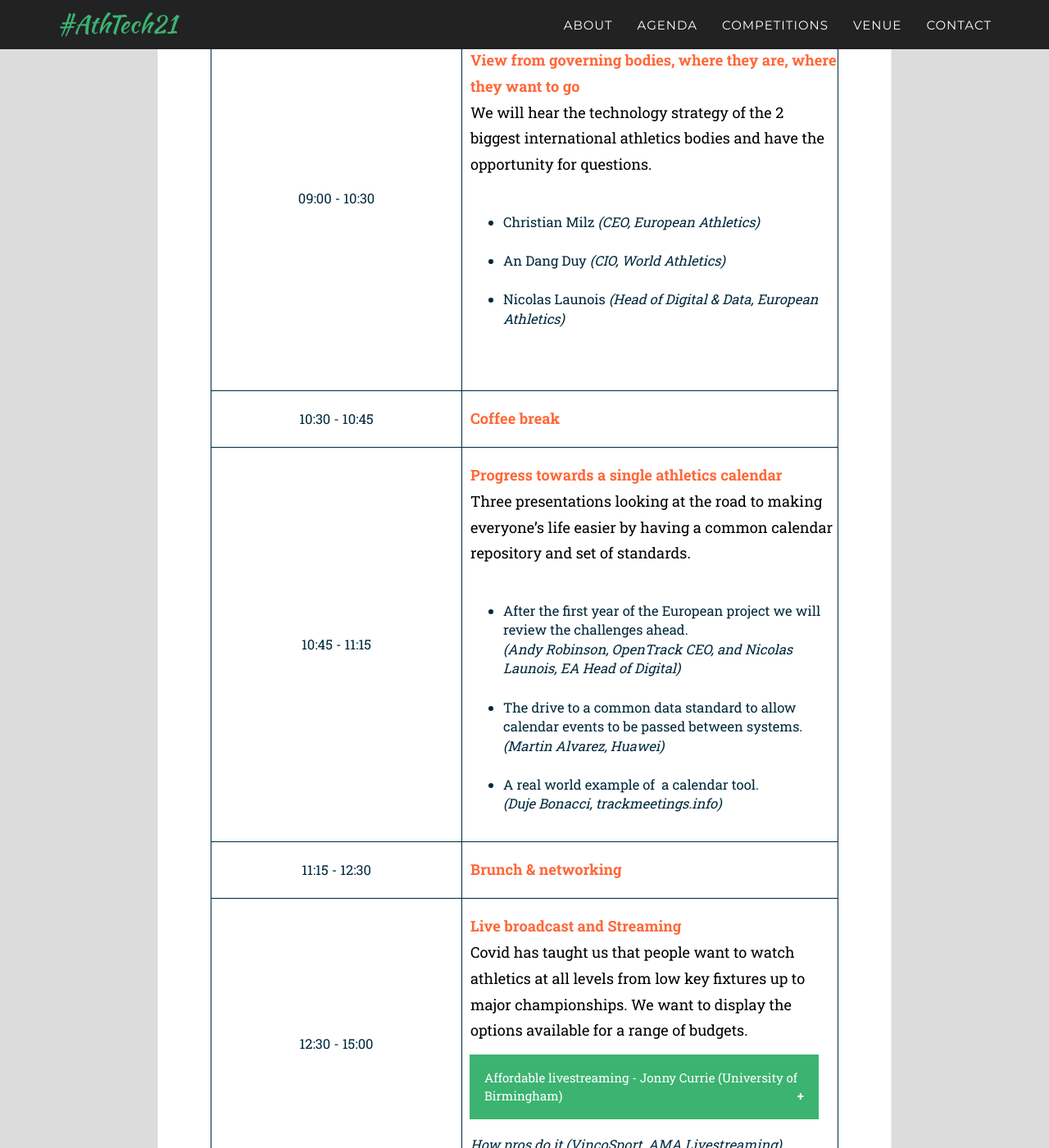
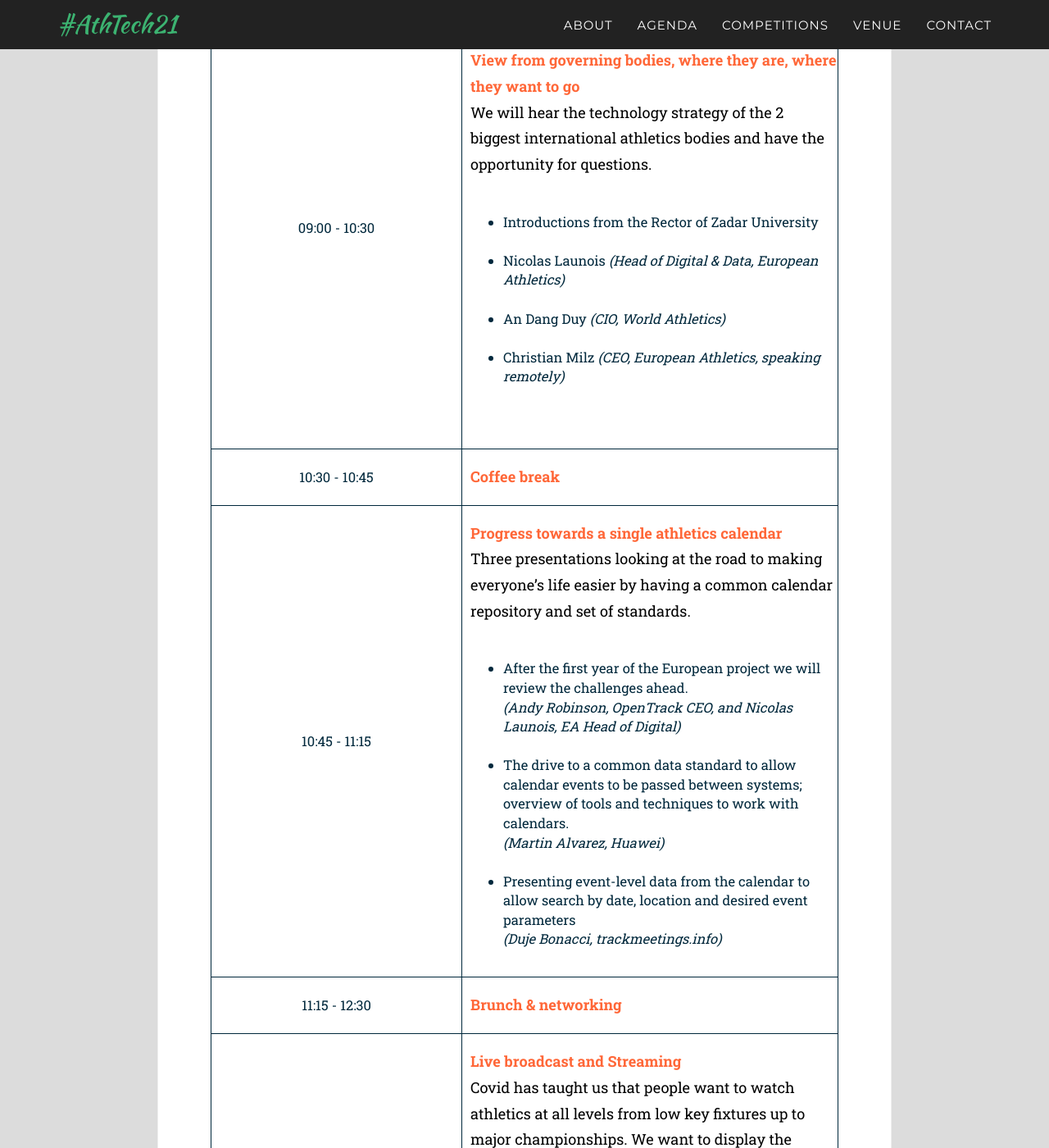
Before and after one commit to openath/athtech, a Jekyll site: the page built from _2021_pages/agenda.html, in a window 1280 px wide and 1400 px high, scrolled down 861 px. Shown: the whole window at 82% size. Built offline with Jekyll 4.4.1, drawn with Linux system fonts in a browser that asks for light colours; some web fonts are replaced; some of the changed text lies outside the part shown.

Commit message:
Update agendas_wed.yml

```diff
--- a/_data/twenty_21/agendas_wed.yml
+++ b/_data/twenty_21/agendas_wed.yml
@@ -2,9 +2,11 @@
   info: "<p><b>Keynote 1: <br>View from governing bodies, where they are, where they want to go</b>
 <br>We will hear the technology strategy of the 2 biggest international athletics bodies and have the opportunity for questions.
 <ul>
-<li>Christian Milz <i>(CEO, European Athletics)</i></li>
+<li>Introductions from the Rector of Zadar University</i></li>
+<li>Nicolas Launois <i>(Head of Digital & Data, European Athletics)</i></li>
 <li>An Dang Duy <i>(CIO, World Athletics)</i></li>
-<li>Nicolas Launois <i>(Head of Digital & Data, European Athletics)</i></li>
+<li>Christian Milz <i>(CEO, European Athletics, speaking remotely)</i></li>
+
 </ul>
 </p>"
 
@@ -15,8 +17,8 @@
   info: "<p><b>Progress towards a single athletics calendar</b>
 <br>Three presentations looking at the road to making everyone’s life easier by having a common calendar repository and set of standards.</p>
 <ul><li>After the first year of the European project we will review the challenges ahead. <br><i>(Andy Robinson, OpenTrack CEO, and Nicolas Launois, EA Head of Digital)</i></li>
-<li>The drive to a common data standard to allow calendar events to be passed between systems. <br><i>(Martin Alvarez, Huawei)</i></li>
-<li>A real world example of  a calendar tool. <br><i>(Duje Bonacci, trackmeetings.info)</i></li>
+<li>The drive to a common data standard to allow calendar events to be passed between systems; overview of tools and techniques to work with calendars. <br><i>(Martin Alvarez, Huawei)</i></li>
+<li>Presenting event-level data from the calendar to allow search by date, location and desired event parameters <br><i>(Duje Bonacci, trackmeetings.info)</i></li>
 </ul>"
 
 - time: 11:15 - 12:30
@@ -26,10 +28,12 @@
   info: "<p><b>Live broadcast and Streaming</b>
 <br>Covid has taught us that people want to watch athletics at all levels from low key fixtures up to major championships. We want to display the options available for a range of budgets.
 <p></p>
+<button class='collapsible'>Streaming at the European Championships- Paul Castel (MatSport) and Antonio Seoane (ATOS)</button>
+<button class='collapsible'>Streaming elite-level meetings in Serbia meetings- Danilo Lukic (Elegra)</button>
 <button class='collapsible'>Affordable livestreaming - Jonny Currie (University of Birmingham)</button>
 <div class='content'>
 <p>High-end athletics events can afford to bring in professional livestream production companies to cover their meetings, but there is an increasing demand for live media coverage of smaller scale events too.
-<br><br>Affordable and accessible livestreaming softwares are on the rise, and local events are now able to provide live media coverage on a limited budget.
+<br><br>Affordable and accessible livestreaming software is on the rise, and local events are now able to provide live media coverage on a limited budget.
 <br><br>A hands-on demonstration will be provided of how high-level but small-scale athletics meetings have been broadcast in the UK using OBS streaming software and OpenTrack TV graphics, as well as a discussion on innovation in the area and how grassroots athletics can be promoted to a wider audience.
 </p>
 </div>
```
